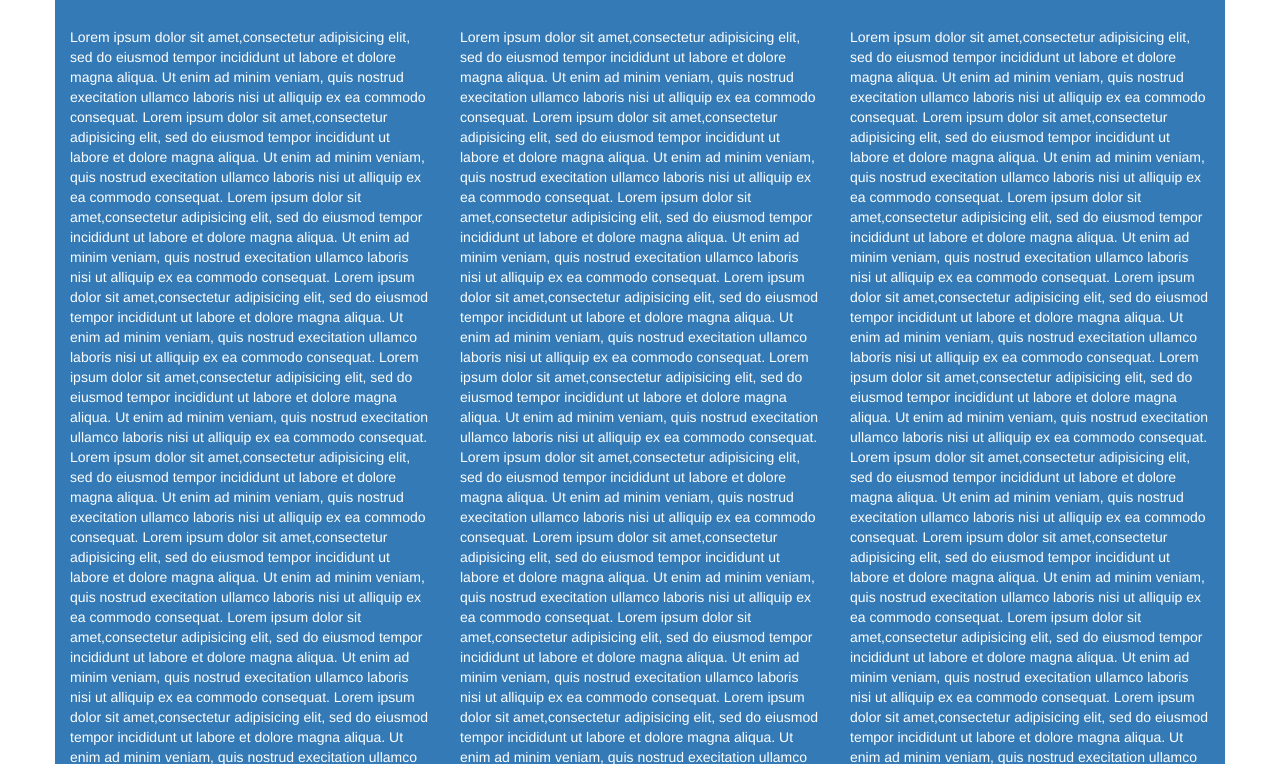
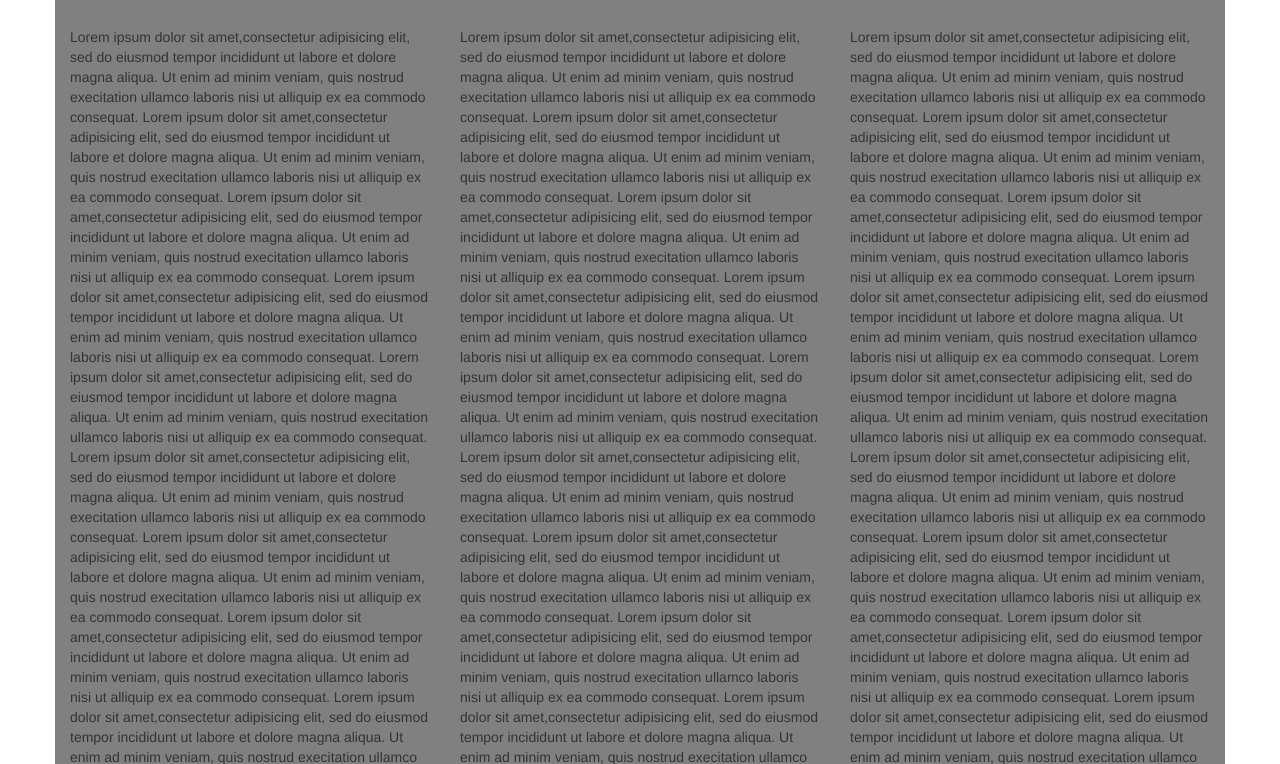
Before and after one commit to claudedevHabib/courseraAssignment, a plain HTML site: page mod3_solution/index.html in a window 1280 px wide. Shown: the part 183-947 px from the top of the page. Drawn offline with Linux system fonts and the light colour scheme.

Commit message:
Updates4

```diff
--- a/mod3_solution/css/styles.css
+++ b/mod3_solution/css/styles.css
@@ -38,6 +38,10 @@ background-color: lightblue;
 {
 text-align: center;
 }
+#content
+{
+	background-color: gray;
+}
 
 p
 {
--- a/mod3_solution/index.html
+++ b/mod3_solution/index.html
@@ -50,7 +50,7 @@
 <div id="top" class="text-center">
 	Our Menu
 </div>
-<div class="container bg-primary">
+<div class="container " id="content">
 <div class="row">
 <section><div id="chicken" class="col-md-4 col-sm-6 col-xs-12">
 	<p> Chicken</p><br>
```
